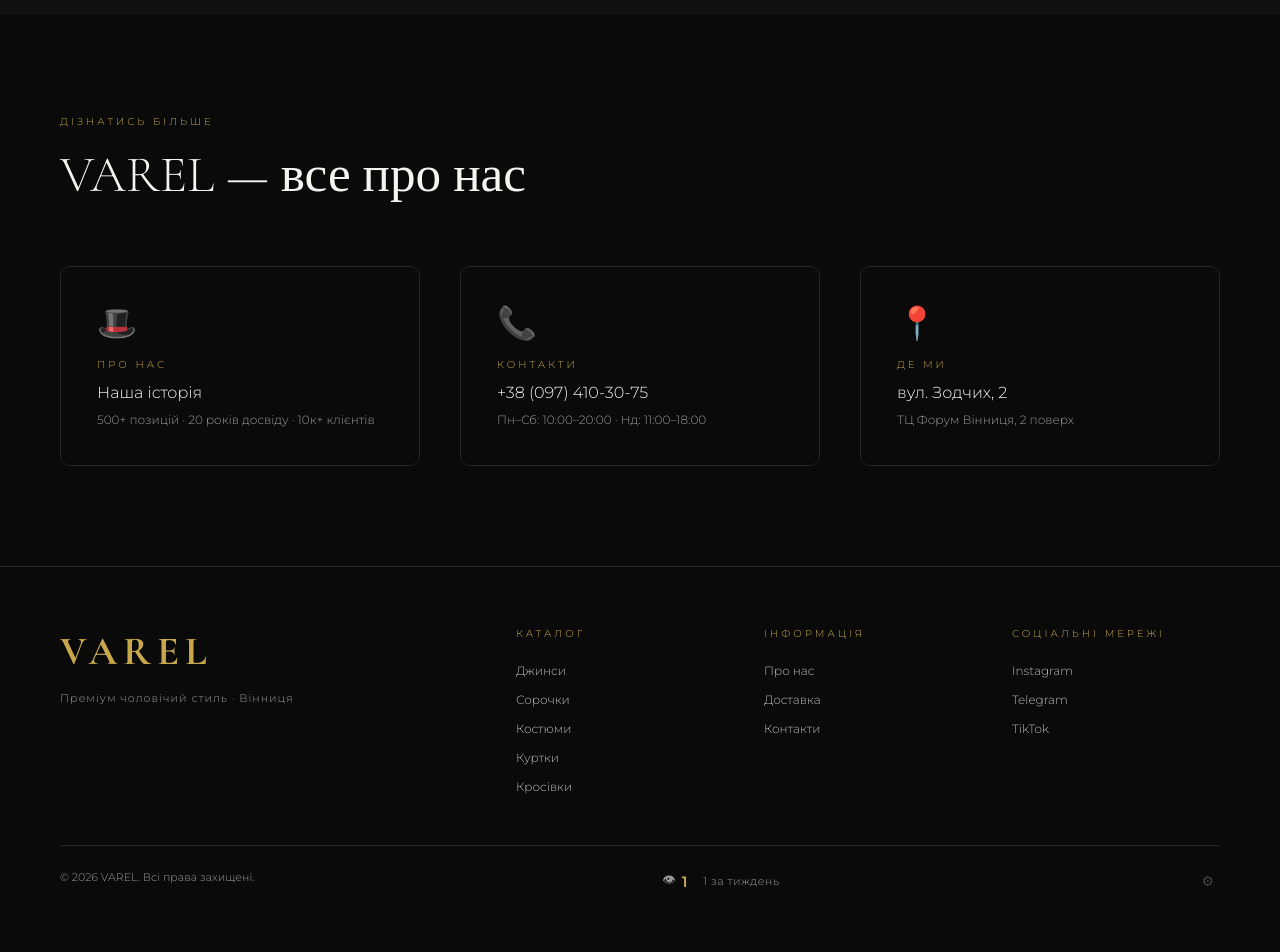
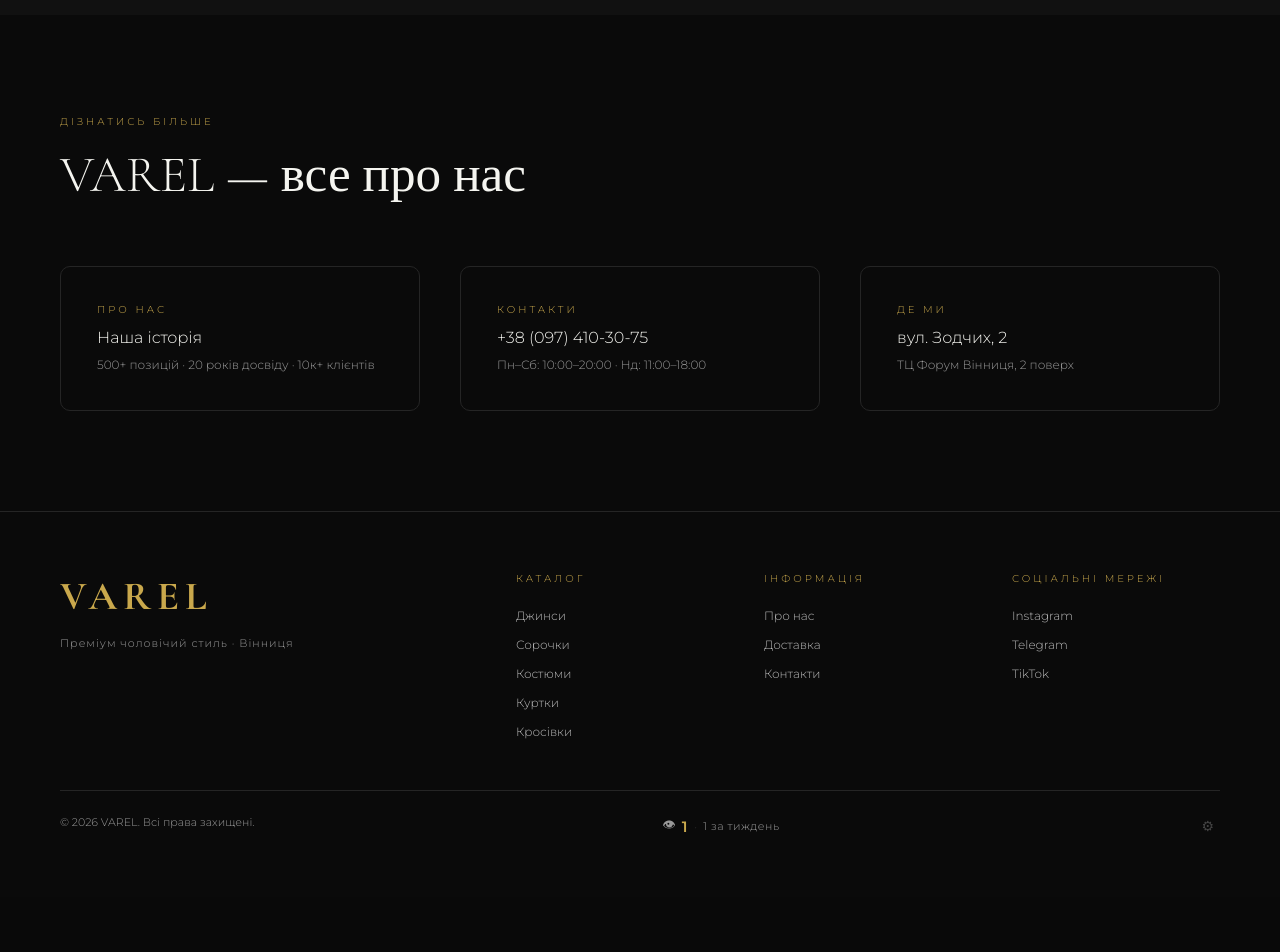
Before and after one commit to arikc79/varel-style, a Django app: page / in a window 1280 px wide. Shown: the part 3170-4122 px from the top of the page. After the commit the page ends 4002 px from the top, so only its background shows below. Run offline with Django 4.2, Linux system fonts and the light colour scheme; data comes from the database, SQL or seed files in the repository; data that the repository does not hold is empty; parts of the project's set-up code (start-up, migrations or seed data) failed here and were passed over.

Commit message:
Remove emoji from contact cards, fix link underlines, add visitor counter, optional email
- Remove emoji icons (🎩📞📍) from index.html contact cards
- Fix underlines: a { text-decoration: none } globally in main.css
- Visitor counter in footer (total + weekly)
- Email field optional in checkout (required=False)
- CSS version bumped to v=3 for cache busting

Co-Authored-By: Claude Sonnet 4.6 <noreply@anthropic.com>

```diff
--- a/backend/static/css/main.css
+++ b/backend/static/css/main.css
@@ -241,7 +241,8 @@ nav {
 /* ── CONTACT ── */
 .contact-section { padding: 100px 60px; background: var(--dark); }
 .contact-grid { display: grid; grid-template-columns: repeat(3,1fr); gap: 40px; margin-top: 60px; }
-.contact-card { border: 1px solid var(--border); border-radius: var(--r); padding: 36px; transition: all .3s; text-decoration: none; }
+.contact-card, .contact-card * { text-decoration: none !important; }
+.contact-card { border: 1px solid var(--border); border-radius: var(--r); padding: 36px; transition: all .3s; }
 .contact-card:hover { border-color: var(--gold); box-shadow: 0 8px 32px rgba(201,168,76,.1); }
 .contact-icon { font-size: 32px; margin-bottom: 16px; text-decoration: none; }
 .contact-type { font-size: 10px; letter-spacing: 3px; text-transform: uppercase; color: var(--gold); margin-bottom: 12px; }
--- a/backend/templates/base.html
+++ b/backend/templates/base.html
@@ -6,12 +6,12 @@
   <meta name="viewport" content="width=device-width, initial-scale=1.0">
   <title>{% block title %}VAREL everyday style{% endblock %}</title>
   <link href="https://fonts.googleapis.com/css2?family=Cormorant+Garamond:wght@300;400;600;700&family=Montserrat:wght@300;400;500;600&display=swap" rel="stylesheet">
-  <link rel="stylesheet" href="{% static 'css/main.css' %}?v=2">
-  <link rel="stylesheet" href="{% static 'css/hero.css' %}?v=2">
-  <link rel="stylesheet" href="{% static 'css/products.css' %}?v=2">
-  <link rel="stylesheet" href="{% static 'css/cart.css' %}?v=2">
-  <link rel="stylesheet" href="{% static 'css/checkout.css' %}?v=2">
-  <link rel="stylesheet" href="{% static 'css/lightbox.css' %}?v=2">
+  <link rel="stylesheet" href="{% static 'css/main.css' %}?v=3">
+  <link rel="stylesheet" href="{% static 'css/hero.css' %}?v=3">
+  <link rel="stylesheet" href="{% static 'css/products.css' %}?v=3">
+  <link rel="stylesheet" href="{% static 'css/cart.css' %}?v=3">
+  <link rel="stylesheet" href="{% static 'css/checkout.css' %}?v=3">
+  <link rel="stylesheet" href="{% static 'css/lightbox.css' %}?v=3">
   {% block extra_css %}{% endblock %}
 </head>
 <body>
--- a/backend/templates/index.html
+++ b/backend/templates/index.html
@@ -52,19 +52,16 @@
   <h2 class="section-title">VAREL — все про нас</h2>
   <div class="contact-grid" style="margin-top:40px;">
     <a href="{% url 'about' %}" class="contact-card fade-in" style="text-decoration:none;color:inherit;cursor:pointer;">
-      <div class="contact-icon">🎩</div>
       <div class="contact-type">Про нас</div>
       <div class="contact-value">Наша історія</div>
       <div class="contact-desc">500+ позицій · 20 років досвіду · 10к+ клієнтів</div>
     </a>
     <a href="{% url 'contacts' %}" class="contact-card fade-in" style="text-decoration:none;color:inherit;cursor:pointer;">
-      <div class="contact-icon">📞</div>
       <div class="contact-type">Контакти</div>
       <div class="contact-value">+38 (097) 410-30-75</div>
       <div class="contact-desc">Пн–Сб: 10:00–20:00 · Нд: 11:00–18:00</div>
     </a>
     <a href="{% url 'find_us' %}" class="contact-card fade-in" style="text-decoration:none;color:inherit;cursor:pointer;">
-      <div class="contact-icon">📍</div>
       <div class="contact-type">Де ми</div>
       <div class="contact-value">вул. Зодчих, 2</div>
       <div class="contact-desc">ТЦ Форум Вінниця, 2 поверх</div>
```
